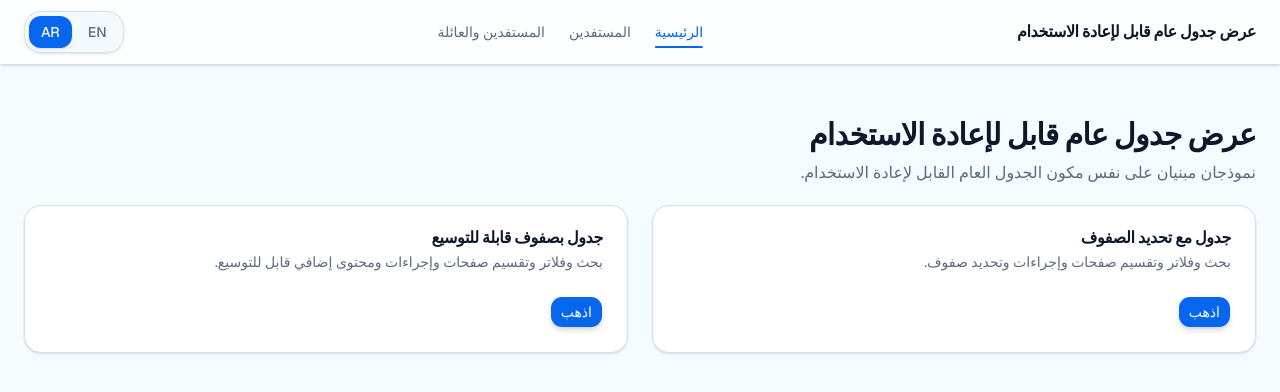
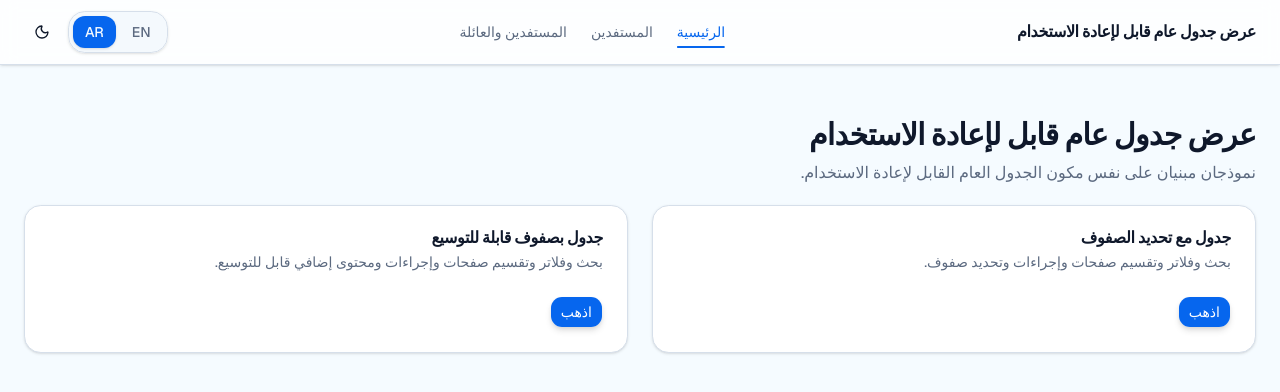
Before and after one commit to MohamedElmahdy13/octane, a Next.js app: page /ar in a window 1280 px wide. Shown: the top 392 px of the page. Built offline with nearby package versions, Linux system fonts and the light colour scheme.

Commit message:
add tanstack query for caching

```diff
--- a/app/globals.css
+++ b/app/globals.css
@@ -94,37 +94,47 @@
 }
 
 .dark {
-    --background: oklch(0.145 0 0);
-    --foreground: oklch(0.985 0 0);
-    --card: oklch(0.205 0 0);
-    --card-foreground: oklch(0.985 0 0);
-    --popover: oklch(0.205 0 0);
-    --popover-foreground: oklch(0.985 0 0);
-    --primary: oklch(0.922 0 0);
-    --primary-foreground: oklch(0.205 0 0);
-    --secondary: oklch(0.269 0 0);
-    --secondary-foreground: oklch(0.985 0 0);
-    --muted: oklch(0.269 0 0);
-    --muted-foreground: oklch(0.708 0 0);
-    --accent: oklch(0.269 0 0);
-    --accent-foreground: oklch(0.985 0 0);
-    --destructive: oklch(0.704 0.191 22.216);
-    --border: oklch(1 0 0 / 10%);
-    --input: oklch(1 0 0 / 15%);
-    --ring: oklch(0.556 0 0);
-    --chart-1: oklch(0.87 0 0);
-    --chart-2: oklch(0.556 0 0);
-    --chart-3: oklch(0.439 0 0);
-    --chart-4: oklch(0.371 0 0);
-    --chart-5: oklch(0.269 0 0);
-    --sidebar: oklch(0.205 0 0);
-    --sidebar-foreground: oklch(0.985 0 0);
-    --sidebar-primary: oklch(0.488 0.243 264.376);
-    --sidebar-primary-foreground: oklch(0.985 0 0);
-    --sidebar-accent: oklch(0.269 0 0);
-    --sidebar-accent-foreground: oklch(0.985 0 0);
-    --sidebar-border: oklch(1 0 0 / 10%);
-    --sidebar-ring: oklch(0.556 0 0);
+    --background: oklch(0.16 0.035 265);
+    --foreground: oklch(0.96 0.01 255);
+
+    --card: oklch(0.21 0.04 265);
+    --card-foreground: oklch(0.96 0.01 255);
+
+    --popover: oklch(0.21 0.04 265);
+    --popover-foreground: oklch(0.96 0.01 255);
+
+    --primary: oklch(0.68 0.19 255);
+    --primary-foreground: oklch(0.98 0.01 255);
+
+    --secondary: oklch(0.28 0.045 265);
+    --secondary-foreground: oklch(0.94 0.015 255);
+
+    --muted: oklch(0.27 0.04 265);
+    --muted-foreground: oklch(0.72 0.035 255);
+
+    --accent: oklch(0.32 0.08 230);
+    --accent-foreground: oklch(0.96 0.01 255);
+
+    --destructive: oklch(0.66 0.22 25);
+
+    --border: oklch(0.34 0.045 265);
+    --input: oklch(0.34 0.045 265);
+    --ring: oklch(0.68 0.19 255);
+
+    --chart-1: oklch(0.68 0.19 255);
+    --chart-2: oklch(0.72 0.16 185);
+    --chart-3: oklch(0.78 0.16 80);
+    --chart-4: oklch(0.68 0.2 25);
+    --chart-5: oklch(0.7 0.18 310);
+
+    --sidebar: oklch(0.19 0.04 265);
+    --sidebar-foreground: oklch(0.96 0.01 255);
+    --sidebar-primary: oklch(0.68 0.19 255);
+    --sidebar-primary-foreground: oklch(0.98 0.01 255);
+    --sidebar-accent: oklch(0.27 0.04 265);
+    --sidebar-accent-foreground: oklch(0.96 0.01 255);
+    --sidebar-border: oklch(0.34 0.045 265);
+    --sidebar-ring: oklch(0.68 0.19 255);
 }
 
 @layer base {
--- a/components/layout/app-header.tsx
+++ b/components/layout/app-header.tsx
@@ -10,6 +10,7 @@ import type { AppLocale } from "@/i18n/routing"
 import { Button } from "@/components/ui/button"
 import { LanguageSwitcher } from "./language-switcher"
 import { AnimatedLink } from "@/components/ui/animated-link"
+import { ThemeToggle } from "@/components/layout/theme-toggle"
 
 interface AppHeaderProps {
   locale: AppLocale
@@ -71,8 +72,12 @@ export function AppHeader({ locale }: AppHeaderProps) {
         </nav>
 
         <div className="flex items-center gap-2">
-          <div className="origin-right scale-90 md:scale-100">
+          {/*<div className="origin-right scale-90 md:scale-100">*/}
+          {/*  <LanguageSwitcher locale={locale} />*/}
+          {/*</div>*/}
+          <div className="flex items-center gap-2">
             <LanguageSwitcher locale={locale} />
+            <ThemeToggle />
           </div>
 
           <Button
--- /dev/null
+++ b/components/layout/theme-toggle.tsx
@@ -0,0 +1,34 @@
+"use client"
+
+import { Sun, Moon } from "lucide-react"
+import { useTheme } from "next-themes"
+import { useEffect, useState } from "react"
+import { Button } from "@/components/ui/button"
+
+export function ThemeToggle() {
+  const { theme, setTheme } = useTheme()
+  const [mounted, setMounted] = useState(false)
+
+  useEffect(() => {
+    setMounted(true)
+  }, [])
+
+  if (!mounted) return null
+
+  const isDark = theme === "dark"
+
+  return (
+    <Button
+      variant="ghost"
+      size="icon"
+      onClick={() => setTheme(isDark ? "light" : "dark")}
+      className="h-9 w-9"
+    >
+      {isDark ? (
+        <Sun className="h-5 w-5" />
+      ) : (
+        <Moon className="h-5 w-5" />
+      )}
+    </Button>
+  )
+}
--- /dev/null
+++ b/components/providers/query-provider.tsx
@@ -0,0 +1,29 @@
+'use client'
+
+import { QueryClient, QueryClientProvider } from '@tanstack/react-query'
+import { ReactQueryDevtools } from '@tanstack/react-query-devtools'
+import { useState } from 'react'
+
+export function QueryProvider({ children }: { children: React.ReactNode }) {
+  const [queryClient] = useState(
+    () =>
+      new QueryClient({
+        defaultOptions: {
+          queries: {
+            staleTime: 30_000,
+            retry: 1,
+            refetchOnWindowFocus: true,
+          },
+        },
+      })
+  )
+
+  return (
+    <QueryClientProvider client={queryClient}>
+      {children}
+
+      {/* DevTools */}
+      <ReactQueryDevtools initialIsOpen={false} />
+    </QueryClientProvider>
+  )
+}
--- a/components/theme-provider.tsx
+++ b/components/providers/theme-provider.tsx
@@ -15,7 +15,6 @@ function ThemeProvider({
       disableTransitionOnChange
       {...props}
     >
-      <ThemeHotkey />
       {children}
     </NextThemesProvider>
   )
--- a/features/beneficiaries/components/beneficiaries/beneficiaries-table.tsx
+++ b/features/beneficiaries/components/beneficiaries/beneficiaries-table.tsx
@@ -5,7 +5,8 @@ import { Ban, Edit, Eye } from "lucide-react"
 import { useTranslations } from "next-intl"
 import { DataTable } from "@/components/data-table/data-table"
 import { getBeneficiaryColumns } from "@/features/beneficiaries/lib/get-beneficiary-columns"
-import { useBeneficiariesTable } from "@/features/beneficiaries/hooks/use-beneficiaries-table"
+// import { useBeneficiariesTable } from "@/features/beneficiaries/hooks/use-beneficiaries-table"
+import { useBeneficiariesQueryTable as useBeneficiariesTable } from '@/features/beneficiaries/hooks/use-beneficiaries-query-table'
 import { BeneficiariesSummaryCards } from "@/features/beneficiaries/components/beneficiaries-summary-cards"
 import { DataTableError } from "@/components/data-table/data-table-error"
 
--- /dev/null
+++ b/features/beneficiaries/hooks/use-beneficiaries-query-table.ts
@@ -0,0 +1,95 @@
+'use client'
+
+import { useMemo, useState } from 'react'
+import { useQuery } from '@tanstack/react-query'
+
+import { useDebouncedValue } from '@/hooks/useDebouncedValue'
+import { fetchBeneficiaries } from '../services/beneficiaries-client.service'
+import type { BeneficiariesQueryState } from '../types/beneficiary.types'
+
+const initialState: BeneficiariesQueryState = {
+  pageIndex: 0,
+  pageSize: 10,
+  search: '',
+  plan: '',
+  coverageStatus: '',
+  paymentStatus: '',
+  company: '',
+  nationality: '',
+  sortBy: '',
+  sortOrder: 'desc',
+}
+
+function buildBeneficiariesParams(
+  query: BeneficiariesQueryState,
+  debouncedSearch: string
+) {
+  const params = new URLSearchParams({
+    page: String(query.pageIndex + 1),
+    pageSize: String(query.pageSize),
+    search: debouncedSearch,
+  })
+
+  if (query.plan) params.set('plan', query.plan)
+  if (query.coverageStatus) params.set('coverageStatus', query.coverageStatus)
+  if (query.paymentStatus) params.set('paymentStatus', query.paymentStatus)
+  if (query.company) params.set('company', query.company)
+  if (query.nationality) params.set('nationality', query.nationality)
+
+  if (query.sortBy) {
+    params.set('sortBy', query.sortBy)
+    params.set('sortOrder', query.sortOrder)
+  }
+
+  return params
+}
+
+export function useBeneficiariesQueryTable() {
+  const [query, setQuery] = useState<BeneficiariesQueryState>(initialState)
+  const debouncedSearch = useDebouncedValue(query.search)
+
+  const params = useMemo(
+    () => buildBeneficiariesParams(query, debouncedSearch),
+    [query, debouncedSearch]
+  )
+  const beneficiariesQuery = useQuery({
+    queryKey: ['beneficiaries', params.toString()],
+    queryFn: () => fetchBeneficiaries(params),
+    enabled: query.search === debouncedSearch,
+    placeholderData: (previousData) => previousData,
+  })
+  const planOptions = useMemo(() => ['Silver', 'Gold', 'Platinum'], [])
+  const coverageOptions = useMemo(() => ['Active', 'Suspended', 'Expired'], [])
+  const paymentOptions = useMemo(() => ['Paid', 'Pending', 'Overdue'], [])
+  const nationalityOptions = useMemo(
+    () => ['Egyptian', 'Syrian', 'Lebanese', 'Saudi'],
+    []
+  )
+  const companyOptions = useMemo(
+    () => [
+      'FinServe Egypt',
+      'Nile Tech',
+      'AXA Group',
+      'MedCare Solutions',
+      'Delta Finance',
+    ],
+    []
+  )
+
+  return {
+    query,
+    setQuery,
+    data: beneficiariesQuery.data ?? null,
+    loading: beneficiariesQuery.isLoading || beneficiariesQuery.isFetching,
+    error:
+      beneficiariesQuery.error instanceof Error
+        ? beneficiariesQuery.error.message
+        : null,
+    retry: beneficiariesQuery.refetch,
+    planOptions,
+    coverageOptions,
+    nationalityOptions,
+    paymentOptions,
+    companyOptions,
+  }
+}
--- /dev/null
+++ b/features/beneficiaries/services/beneficiaries-client.service.ts
@@ -0,0 +1,17 @@
+import type { PaginatedBeneficiariesResponse } from '../types/beneficiary.types'
+
+export async function fetchBeneficiaries(
+  params: URLSearchParams
+): Promise<PaginatedBeneficiariesResponse> {
+  const response = await fetch(`/api/beneficiaries?${params.toString()}`)
+
+  if (!response.ok) {
+    const errorResult = await response.json().catch(() => null)
+
+    throw new Error(
+      errorResult?.message ?? 'Failed to load beneficiaries. Please try again.'
+    )
+  }
+
+  return response.json()
+}
--- a/package.json
+++ b/package.json
@@ -13,6 +13,8 @@
   },
   "dependencies": {
     "@supabase/supabase-js": "^2.104.1",
+    "@tanstack/react-query": "^5.100.5",
+    "@tanstack/react-query-devtools": "^5.100.5",
     "@tanstack/react-table": "^8.21.3",
     "class-variance-authority": "^0.7.1",
     "clsx": "^2.1.1",
```
Also changed, not shown: app/layout.tsx (+5 -2 lines), 1 other file (tests, documents, lock files or other folders).
